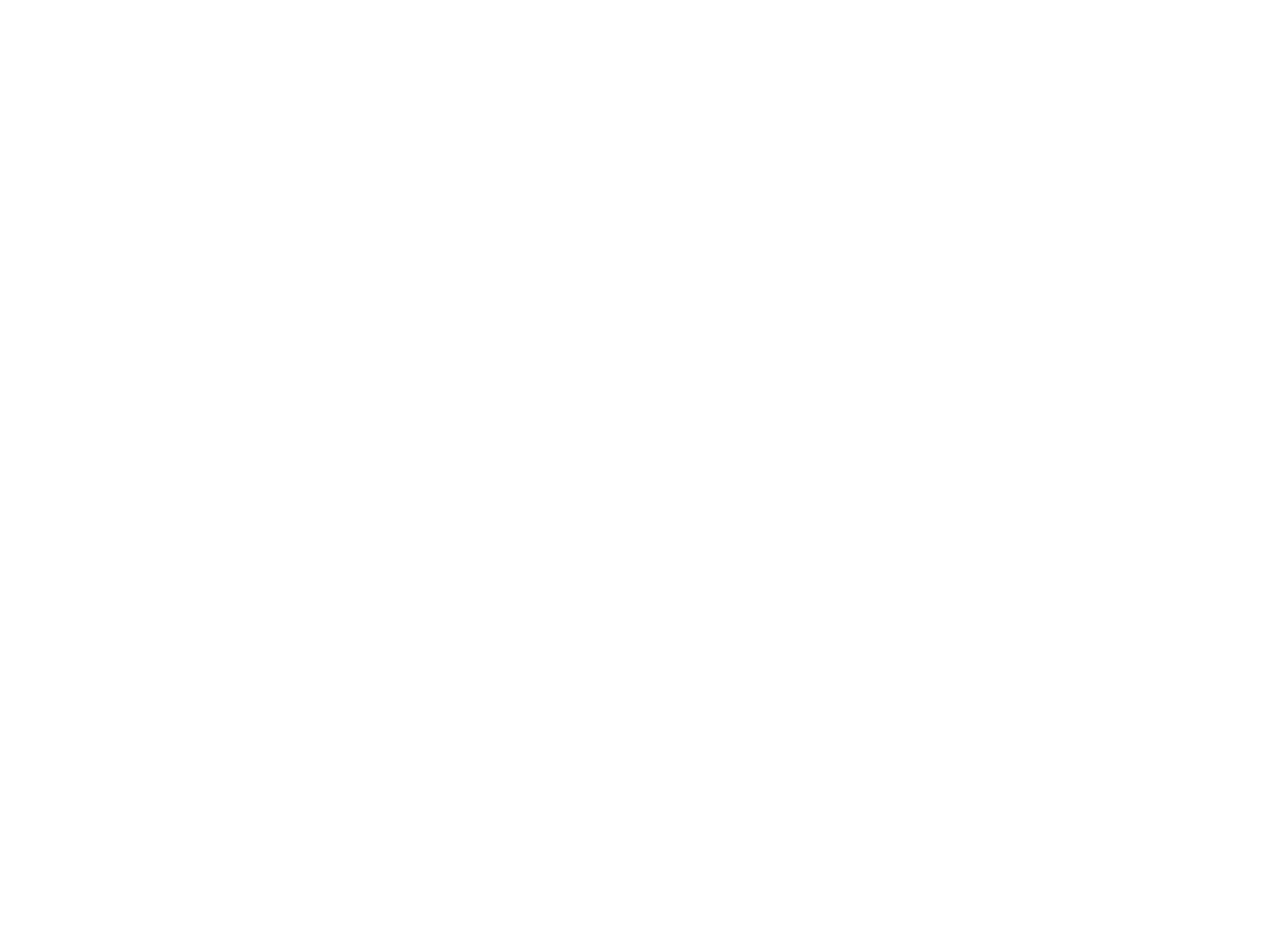
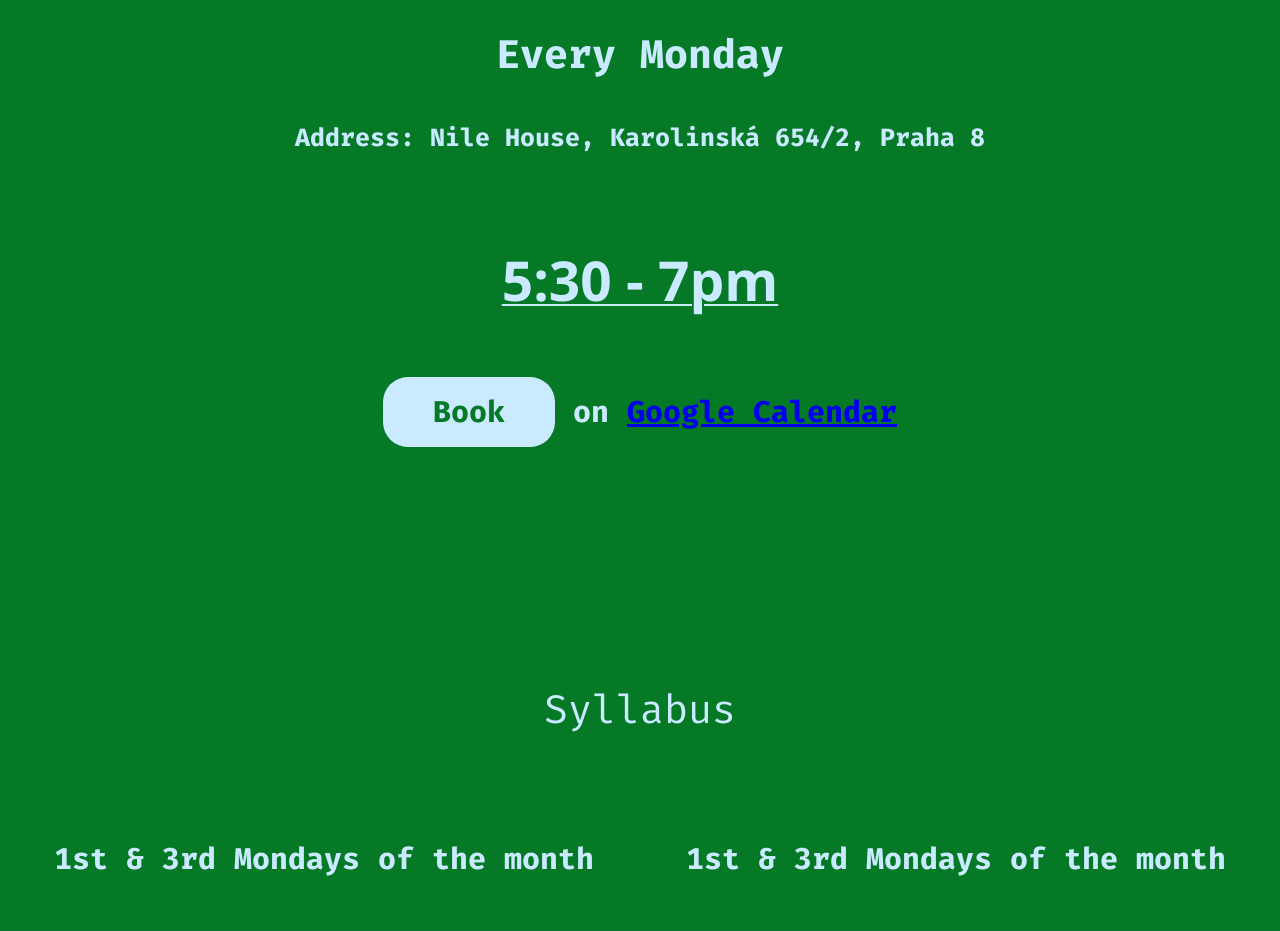
Before and after one commit to RiccardoBiosas/ethereum-workshops, a React (Create React App) app: page / in a window 1280 px wide. Shown: the part 560-1491 px from the top of the page. Before the commit the page ends 800 px from the top, so only its background shows below. Built offline with nearby package versions, Linux system fonts and the light colour scheme.

Commit message:
Add 'Syllabus'

```diff
--- a/package.json
+++ b/package.json
@@ -8,6 +8,7 @@
     "@testing-library/user-event": "^12.1.10",
     "react": "^17.0.2",
     "react-dom": "^17.0.2",
+    "react-router-dom": "^5.2.0",
     "react-scripts": "4.0.3",
     "styled-components": "^5.3.0",
     "web-vitals": "^1.0.1"
--- a/public/index.html
+++ b/public/index.html
@@ -13,6 +13,7 @@
     <link rel="manifest" href="%PUBLIC_URL%/manifest.json" />
     <title>Solidity</title>
     <link href="https://fonts.googleapis.com/css2?family=Fira+Code:wght@400;500;700&display=swap" rel="stylesheet">
+    <link href="https://fonts.googleapis.com/css2?family=Open+Sans:wght@700&display=swap" rel="stylesheet">
   </head>
   <body>
     <noscript>You need to enable JavaScript to run this app.</noscript>
--- a/src/components/App.js
+++ b/src/components/App.js
@@ -1,15 +1,14 @@
 import React from 'react'
-// import {Button} from './common'
 import {createGlobalStyle} from 'styled-components'
 import Header from './section/Header'
 import Main from './section/Main'
-
 
 const GlobalStyle = createGlobalStyle`
   body {
     box-sizing: border-box;
     margin: 0;
     min-height: 100vh;
+    text-align: center;
     font-family: 'Fira Code', monospace;
   }
 `
@@ -17,17 +16,9 @@
 function App() {
   return (
     <>
-    <GlobalStyle />
+      <GlobalStyle />
       <Header />
       <Main />
-      <header className="header">
-        Header
-
-
-      </header>
-      <main>
-
-      </main>
     </>
   );
 }
--- /dev/null
+++ b/src/components/common/Syllabus.js
@@ -0,0 +1,104 @@
+import React from 'react'
+import styled from 'styled-components'
+
+const SyllabusSection = styled.section`
+    box-sizing: border-box;
+    display: flex;
+    flex-direction: column;
+    padding-top: 11.5rem;
+    background: #067926;
+    text-align: center;
+    color: #CAEAFF;
+`;
+
+const HeadingFour = styled.h4`
+    font-size: 40px;
+    line-height: 52px;
+    font-weight: normal;
+`
+const HeadingFive = styled.h5`
+    font-weight: bold;
+    font-size: 30px;
+    line-height: 39px;
+`
+
+const ScheduleWrapper = styled.div`
+    display: flex;
+    flex-direction: column;
+
+    @media (min-width: 1028px) {
+        flex-direction: row;
+    }
+`
+const Paragraph = styled.p`
+    font-weight: 500;
+    font-size: 20px;
+    line-height: 26px;
+`
+
+const Time = styled.div`
+    font-family: 'Open Sans', sans-serif;
+    font-style: normal;
+    font-weight: bold;
+    font-size: 35px;
+    line-height: 48px;
+    text-decoration-line: underline;
+    text-decoration-thickness: 2px;
+    text-underline-offset: 3px;
+`
+
+
+
+export default function Syllabus() {
+    return (
+        <SyllabusSection>
+            <HeadingFour>Syllabus</HeadingFour>
+            <ScheduleWrapper>
+                <div>
+                    <div>
+                        <HeadingFive>1st & 3rd Mondays of the month</HeadingFive>
+                        <Paragraph>Our study session meetup. Mapping out the understanding of how it all works!</Paragraph>
+                    </div>
+                    <div>
+                        <Time>5:30 - 5:50</Time>
+                        <Paragraph>Public vs Permissioned Blockchains</Paragraph>
+                    </div>
+                    <div>
+                        <Time>5:50 - 6:20</Time>
+                        <Paragraph>Intro to Smart Contracts/Use Cases</Paragraph>
+                    </div>
+                    <div>
+                        <Time>6:20 - 6:40</Time>
+                        <Paragraph>Ethereum’s Architectural Concepts</Paragraph>
+                    </div>
+                    <div>
+                        <Time>6:40 - 7:00</Time>
+                        <Paragraph>History of Ethereum’s programming language</Paragraph>
+                    </div>
+                </div>
+                <div>
+                    <div>
+                        <HeadingFive>1st & 3rd Mondays of the month</HeadingFive>
+                        <Paragraph>Our study session meetup. Mapping out the understanding of how it all works!</Paragraph>
+                    </div>
+                    <div>
+                        <Time>5:30 - 5:50</Time>
+                        <Paragraph>Public vs Permissioned Blockchains</Paragraph>
+                    </div>
+                    <div>
+                        <Time>5:50 - 6:20</Time>
+                        <Paragraph>Intro to Smart Contracts/Use Cases</Paragraph>
+                    </div>
+                    <div>
+                        <Time>6:20 - 6:40</Time>
+                        <Paragraph>Ethereum’s Architectural Concepts</Paragraph>
+                    </div>
+                    <div>
+                        <Time>6:40 - 7:00</Time>
+                        <Paragraph>History of Ethereum’s programming language</Paragraph>
+                    </div>
+                </div>
+            </ScheduleWrapper>
+        </SyllabusSection>
+    )
+}
--- a/src/components/common/index.js
+++ b/src/components/common/index.js
@@ -1 +1,2 @@
 export * from './Button'
+// export * from './Syllabus'
--- a/src/components/section/Header.js
+++ b/src/components/section/Header.js
@@ -1,12 +1,14 @@
 import React from 'react'
-import {Button} from '../common'
 import styled from 'styled-components'
 
-const HeaderSection = styled.div`
+import {Button} from '../common'
+
+const HeaderWrapper = styled.header`
     background-color: #CAEAFF;
 `
 
 const HeadingOne = styled.h1`
+    padding: 1rem;
     font-weight: 500;
     font-size: 50px;
     text-align: center;
@@ -21,6 +23,12 @@
     color: #39493E;
     padding: 1.5rem;
     padding-bottom: 2.5rem;
+
+    @media (min-width: 1280px) {
+        margin-left: auto;
+        margin-right: auto;
+        width: 1078px;
+    }
 `
 const Center = styled.div`
     display: flex;
@@ -33,11 +41,11 @@
 
 export default function Header() {
     return (
-        <HeaderSection>
+        <HeaderWrapper>
             Header
             <HeadingOne>Your Ethereum Workshop in Prague </HeadingOne>
             <Paragraph>Every week we take you on the journey to gain an understanding of Solidity & developing your first smart contract. From week 1 to week 2. </Paragraph>
             <Center><Button>Contact Us</Button></Center>
-        </HeaderSection>
+        </HeaderWrapper>
     )
 }
--- a/src/components/section/Main.js
+++ b/src/components/section/Main.js
@@ -1,38 +1,87 @@
 import React from 'react'
+import styled from 'styled-components'
+// import {Link} from 'react-router-dom'
+import { BrowserRouter as Router, Link } from "react-router-dom";
 import {Button} from '../common/Button'
-// import styled, {css} from 'styled-components'
+import Syllabus from '../common/Syllabus'
 
-// const Main = styled.button`
-//     display: block;
-//     /* width: ${props => props.secondary ? '172px' : '260px'}; */
-//     height: 70px;
-//     box-shadow: none;
-//     border-radius: 25px;
-//     border: none;
-//     /* color: ${props => props.secondary ? '#067926' : '#fff'};
-//     background: ${props => props.secondary ? '#CAEAFF' : '#067926'}; */
-//     font-family: 'Fira Code', monospace;
-//     font-size: 30px;
-//     font-weight: 700;
-//     white-space: none;
-//     cursor: pointer;
+const MainWrapper = styled.main`
+    box-sizing: border-box;
+    padding: .5rem;
+    background: #067926;
+    text-align: center;
+    color: #CAEAFF;
+`;
 
-//     ${props => props.secondary ? css`
-//         width: 172px;
-//         color: #067926;
-//         background: #CAEAFF;
-//     ` : css`
-//         width: 260px;
-//         color: #fff;
-//         background: #067926;
-//     `}
-// `;
+const HeadingTwo = styled.h2`
+    font-weight: 400;
+    font-size: 40px;
+    line-height: 52px;
+`
+
+const HeadingThree = styled.h3`
+    font-weight: bold;
+    font-size: 40px;
+    line-height: 52px;
+`
+
+const Address = styled.a`
+    font-weight: bold;
+    font-size: 25px;
+    line-height: 33px;
+`
+
+const Time = styled.div`
+    margin-top: 5.5rem;
+    margin-bottom: 3.75rem;
+    font-family: 'Open Sans', sans-serif;
+    font-style: normal;
+    font-weight: bold;
+    font-size: 55px;
+    line-height: 75px;
+    text-decoration-line: underline;
+    text-decoration-thickness: 2px;
+    text-underline-offset: 3px;
+`
+
+const Book = styled.div`
+    display: flex;
+    flex-direction: column;
+    justify-content: center;
+    align-items: center;
+
+    @media (min-width: 1280px) {
+        flex-direction: row;
+    }
+`
+const GoogleCalendar = styled.div`
+    margin-top: 2.25rem;
+    font-weight: bold;
+    font-size: 30px;
+    line-height: 39px;
+
+    @media (min-width: 1280px) {
+        margin-top: 0;
+    }
+`
 
 export default function Main() {
     return (
-        <>
-
-            <Button secondary>Book</Button>
-        </>
+        <MainWrapper>
+            Main
+            <HeadingTwo>Introduction to Solidity </HeadingTwo>
+            <HeadingThree>Every Monday</HeadingThree>
+            <Address>Address: Nile House, Karolinská 654/2, Praha 8</Address>
+            <Time>5:30 - 7pm</Time>
+            <Book>
+                <Button secondary>Book</Button>
+                <GoogleCalendar>&nbsp;on&nbsp;
+                    <Router>
+                        <Link to='https://goo.gl/maps/ePS2zzLwRrphQmVF8'>Google Calendar</Link>
+                    </Router>
+                </GoogleCalendar>
+            </Book>
+            <Syllabus></Syllabus>
+        </MainWrapper>
     )
 }
--- a/src/index.js
+++ b/src/index.js
@@ -5,9 +5,7 @@
 import reportWebVitals from './reportWebVitals';
 
 ReactDOM.render(
-  <React.StrictMode>
-    <App />
-  </React.StrictMode>,
+    <App />,
   document.getElementById('root')
 );
 
```
Also changed, not shown: 1 other file (tests, documents, lock files or other folders).
